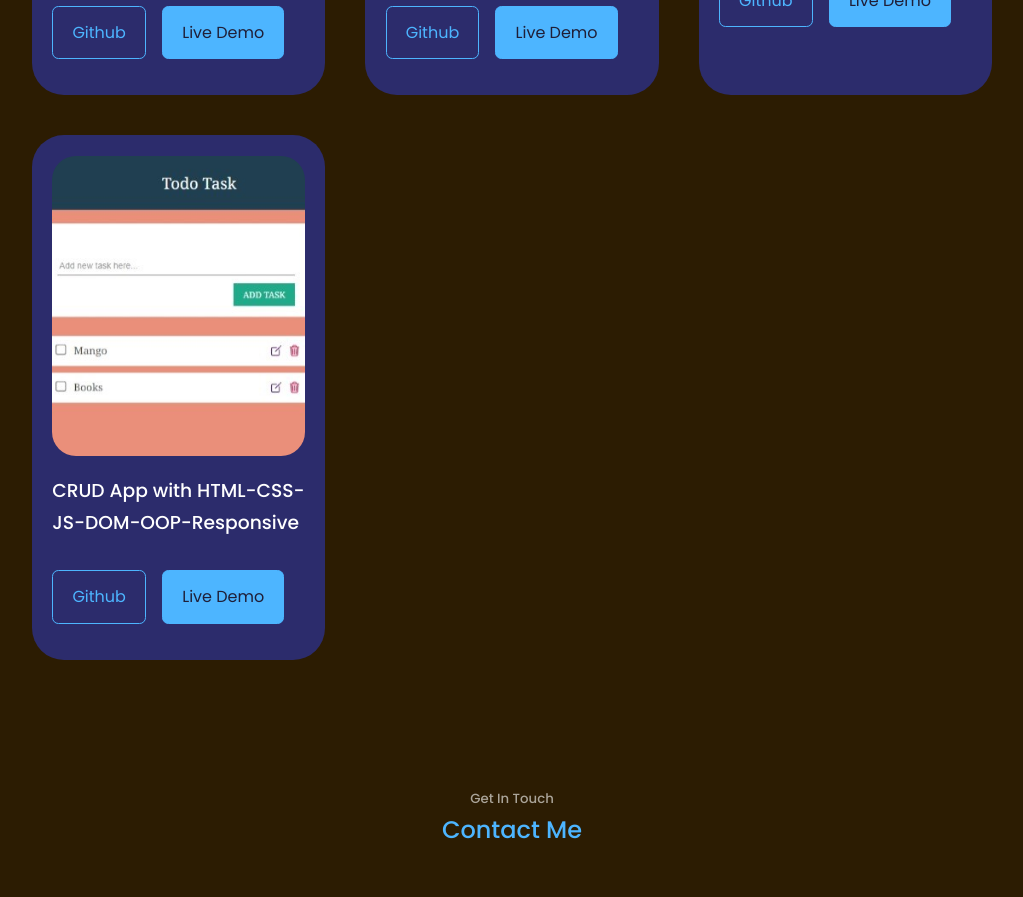
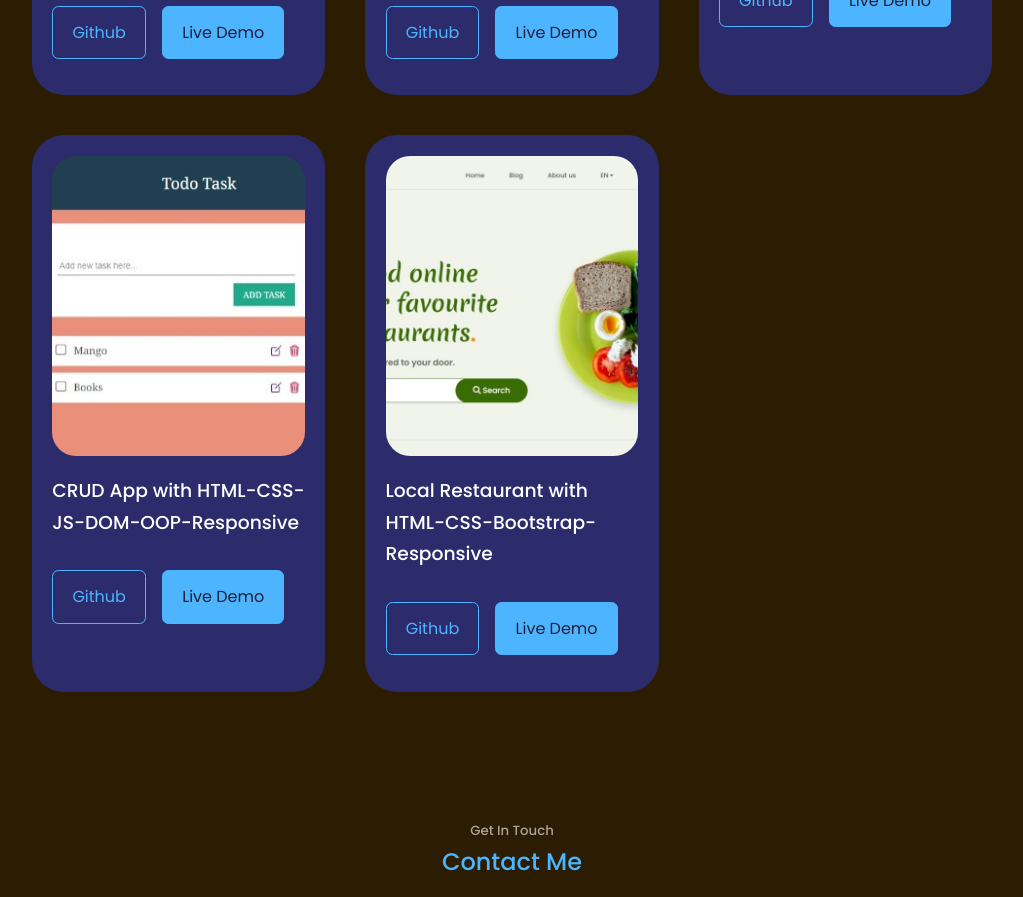
Before and after one commit to Nabab-Sharif/react-portfolio, a React (Vite) app: page / in a window 1280 px wide. Shown: the part 2840-3737 px from the top of the page, without its empty margins (128-1151 px from the left). Built offline with nearby package versions, Linux system fonts and the light colour scheme.

Commit message:
new project added

```diff
--- a/src/components/portfolio/Portfolio.jsx
+++ b/src/components/portfolio/Portfolio.jsx
@@ -3,6 +3,7 @@ import image1 from '../../../src/assets/images/project1.jpeg'
 import image2 from '../../../src/assets/images/project2.jpeg'
 import image3 from '../../../src/assets/images/project3.jpeg'
 import image4 from '../../../src/assets/images/project4.jpeg'
+import image5 from '../../../src/assets/images/project5.jpeg'
 
 
 const data = [
@@ -36,6 +37,14 @@ const data = [
     title: "CRUD App with HTML-CSS-JS-DOM-OOP-Responsive",
     github: 'https://github.com/Nabab-Sharif/JS-Project-9-Todo-List-OOP-Based-CRUD-Apllication.git',
     demo: 'https://nabab-sharif.github.io/JS-Project-9-Todo-List-OOP-Based-CRUD-Apllication/'
+  },
+
+  {
+    id: 5,
+    image: image5,
+    title: "Local Restaurant with HTML-CSS-Bootstrap-Responsive",
+    github: 'https://github.com/Nabab-Sharif/project-6-Local-Restaurant.git',
+    demo: 'https://nabab-sharif.github.io/project-6-Local-Restaurant/'
   },
 
 ]
```
Also changed, not shown: src/assets/images/project3.jpeg, src/assets/images/project5.jpeg (added).
